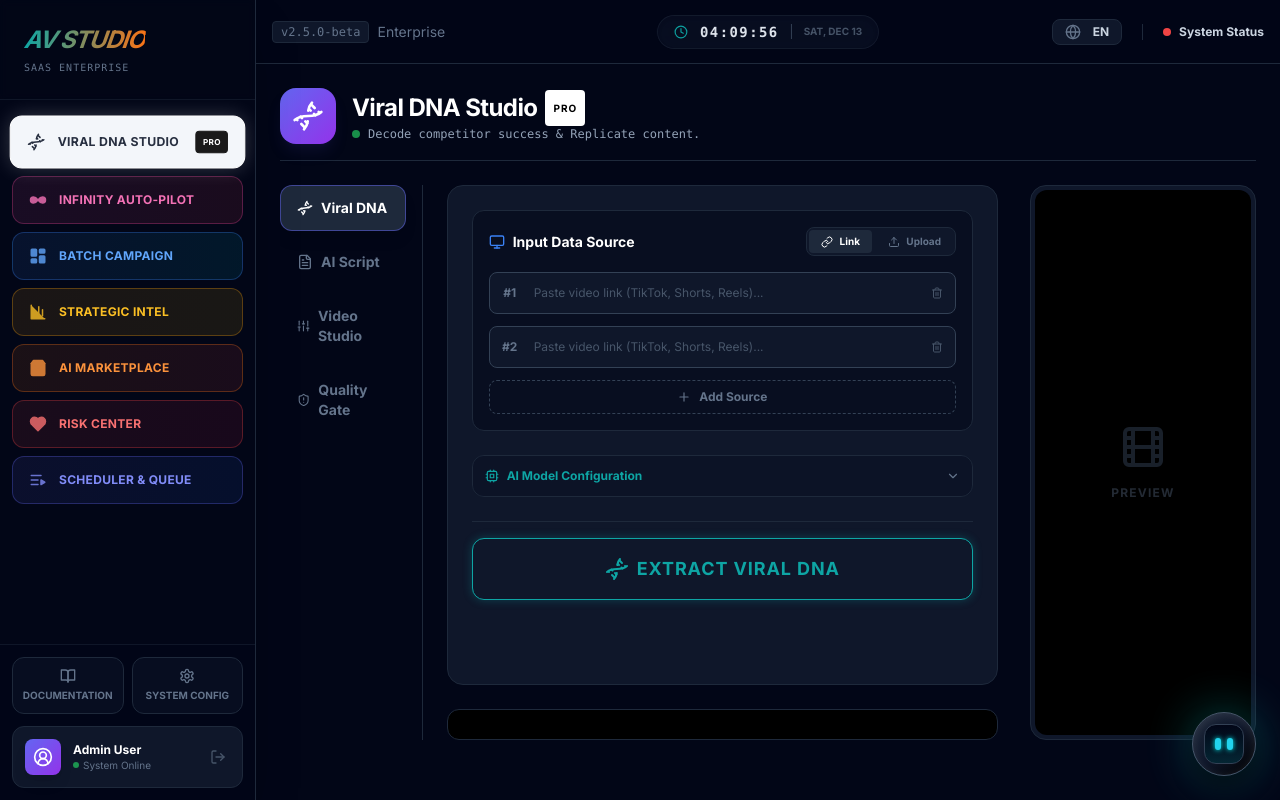
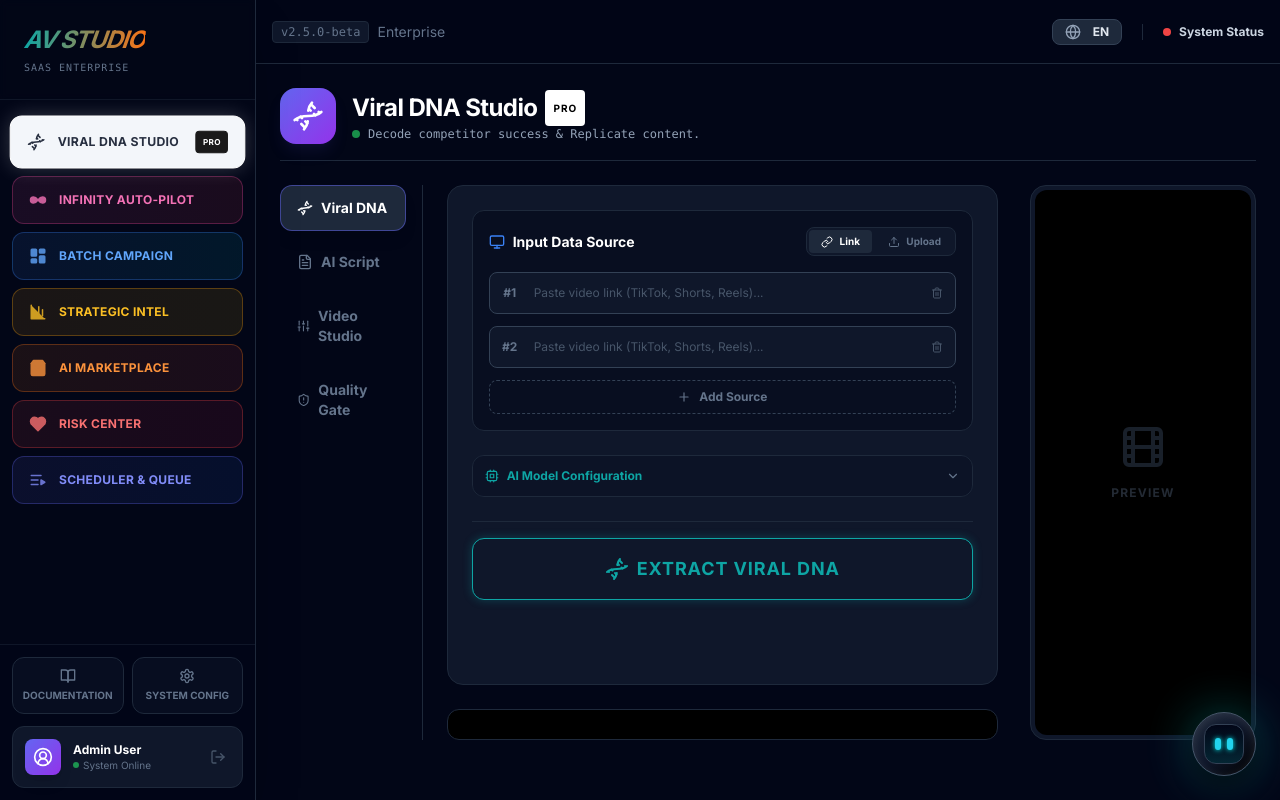
Before and after one commit to airoolsmastery2026/AV-Studio, a React (Vite) app: page / in a window 1280 px wide. Built offline with nearby package versions, Linux system fonts and the light colour scheme.

Commit message:
refactor: Remove unused world clock components
The world clock widget and its related state management have been removed from both the main App component and the QueueDashboard. This functionality was not being utilized and is no longer necessary.

```diff
--- a/App.tsx
+++ b/App.tsx
@@ -1045,21 +1045,10 @@ const App: React.FC = () => {
                     </div>
                 </div>
 
-                {/* CENTRAL CLOCK (FIXED ON HEADER) */}
-                <div className="absolute left-1/2 top-1/2 -translate-x-1/2 -translate-y-1/2 hidden md:flex items-center gap-3 bg-slate-900/50 px-4 py-1.5 rounded-full border border-slate-800/50 shadow-inner backdrop-blur-md group">
-                    <Clock size={14} className="text-primary animate-pulse group-hover:text-white transition-colors" />
-                    <span className="text-sm font-mono font-bold text-slate-200 tracking-widest tabular-nums group-hover:text-primary transition-colors">
-                        {currentTime.toLocaleTimeString('en-US', { hour12: false })}
-                    </span>
-                    <span className="text-[10px] font-bold text-slate-600 uppercase border-l border-slate-700 pl-3">
-                         {currentTime.toLocaleDateString('en-US', { weekday: 'short', day: 'numeric', month: 'short' })}
-                    </span>
-                </div>
-
                 <div className="flex items-center gap-3">
-                    {/* APP UI LANGUAGE TOGGLE */}
-                    <div className="flex items-center bg-slate-900 border border-slate-800 rounded-lg p-1 gap-1 relative">
-                        <span className="text-slate-500 px-2 flex items-center justify-center">
+                    {/* APP UI LANGUAGE TOGGLE - UPDATED BACKGROUND */}
+                    <div className="flex items-center bg-[#1e293b] border border-slate-700 rounded-lg p-1 gap-1 relative hover:bg-slate-700/50 transition-colors">
+                        <span className="text-slate-400 px-2 flex items-center justify-center">
                             <Globe size={16} />
                         </span>
                         <select
@@ -1077,7 +1066,7 @@ const App: React.FC = () => {
                             <option value="es">Español (ES)</option>
                             <option value="cn">中文 (CN)</option>
                         </select>
-                         <span className="text-xs font-bold text-slate-300 pr-2 pointer-events-none uppercase">{appLanguage}</span>
+                         <span className="text-xs font-bold text-slate-200 pr-2 pointer-events-none uppercase">{appLanguage}</span>
                     </div>
 
                     <div className="h-4 w-px bg-slate-800 mx-2 hidden sm:block"></div>
--- a/components/QueueDashboard.tsx
+++ b/components/QueueDashboard.tsx
@@ -40,10 +40,6 @@ const QueueDashboard: React.FC<QueueDashboardProps> = ({ apiKeys, currentPlan, j
   const [startHour, setStartHour] = useState<string>("08:00");
   const [endHour, setEndHour] = useState<string>("22:00");
 
-  // World Clock State
-  const [timeZone, setTimeZone] = useState<string>('Asia/Ho_Chi_Minh');
-  const [currentTime, setCurrentTime] = useState(new Date());
-
   const socialKeys = apiKeys.filter(k => k.category === 'social' && k.status === 'active');
 
   useEffect(() => {
@@ -52,21 +48,6 @@ const QueueDashboard: React.FC<QueueDashboardProps> = ({ apiKeys, currentPlan, j
       setDraftCaption(currentPlan.production_plan.script_master.substring(0, 150) + "...");
     }
   }, [currentPlan]);
-
-  // Clock Timer Effect
-  useEffect(() => {
-    const timer = setInterval(() => setCurrentTime(new Date()), 1000);
-    return () => clearInterval(timer);
-  }, []);
-
-  const formatTimeWithZone = (date: Date, tz: string) => {
-    try {
-        return new Intl.DateTimeFormat('en-US', {
-            hour: '2-digit', minute: '2-digit', second: '2-digit',
-            timeZone: tz, hour12: false
-        }).format(date);
-    } catch (e) { return "00:00:00"; }
-  };
 
   const handlePlatformToggle = (providerId: string) => {
     setSelectedPlatforms(prev =>
@@ -310,36 +291,6 @@ const QueueDashboard: React.FC<QueueDashboardProps> = ({ apiKeys, currentPlan, j
 
        <div className="w-full md:w-96 bg-slate-900/80 border-l border-slate-800 p-6 overflow-y-auto">
 
-          {/* WORLD CLOCK WIDGET */}
-          <div className="mb-6 bg-slate-950 border border-slate-800 rounded-xl p-4 shadow-[inset_0_2px_10px_rgba(0,0,0,0.5)]">
-              <div className="flex justify-between items-center mb-3 border-b border-slate-800 pb-2">
-                  <h4 className="text-xs font-bold text-primary uppercase flex items-center gap-2">
-                      <Globe size={14} /> Global Time
-                  </h4>
-                  <select
-                      value={timeZone}
-                      onChange={(e) => setTimeZone(e.target.value)}
-                      className="bg-slate-900 border border-slate-700 rounded text-[10px] text-slate-300 px-2 py-1 outline-none focus:border-primary cursor-pointer hover:bg-slate-800"
-                  >
-                      <option value="Asia/Ho_Chi_Minh">Vietnam (GMT+7)</option>
-                      <option value="UTC">UTC (GMT+0)</option>
-                      <option value="America/New_York">New York (EST)</option>
-                      <option value="America/Los_Angeles">Los Angeles (PST)</option>
-                      <option value="Europe/London">London (GMT)</option>
-                      <option value="Asia/Tokyo">Tokyo (JST)</option>
-                      <option value="Australia/Sydney">Sydney (AEST)</option>
-                  </select>
-              </div>
-              <div className="flex flex-col items-center justify-center py-2">
-                  <div className="text-4xl font-mono font-bold text-white tracking-widest drop-shadow-[0_0_5px_rgba(255,255,255,0.3)]">
-                      {formatTimeWithZone(currentTime, timeZone)}
-                  </div>
-                  <div className="text-[10px] text-slate-500 font-mono mt-1 uppercase tracking-widest">
-                      {new Intl.DateTimeFormat('en-US', { weekday: 'long', month: 'short', day: 'numeric', timeZone: timeZone }).format(currentTime)}
-                  </div>
-              </div>
-          </div>
-
           <h3 className="text-lg font-bold text-white mb-4 flex items-center justify-between">
               <span>{texts.queue_list_title} ({jobs.filter(j => j.status === 'scheduled').length})</span>
               <UploadCloud size={18} className="text-slate-500" />
```
